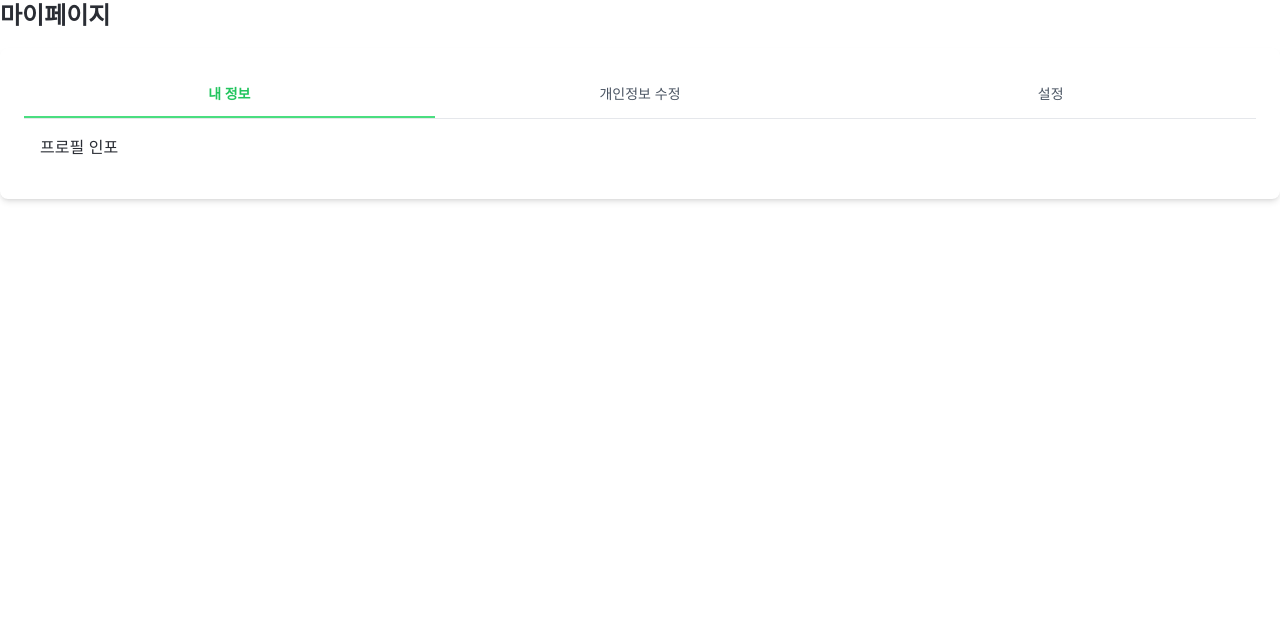
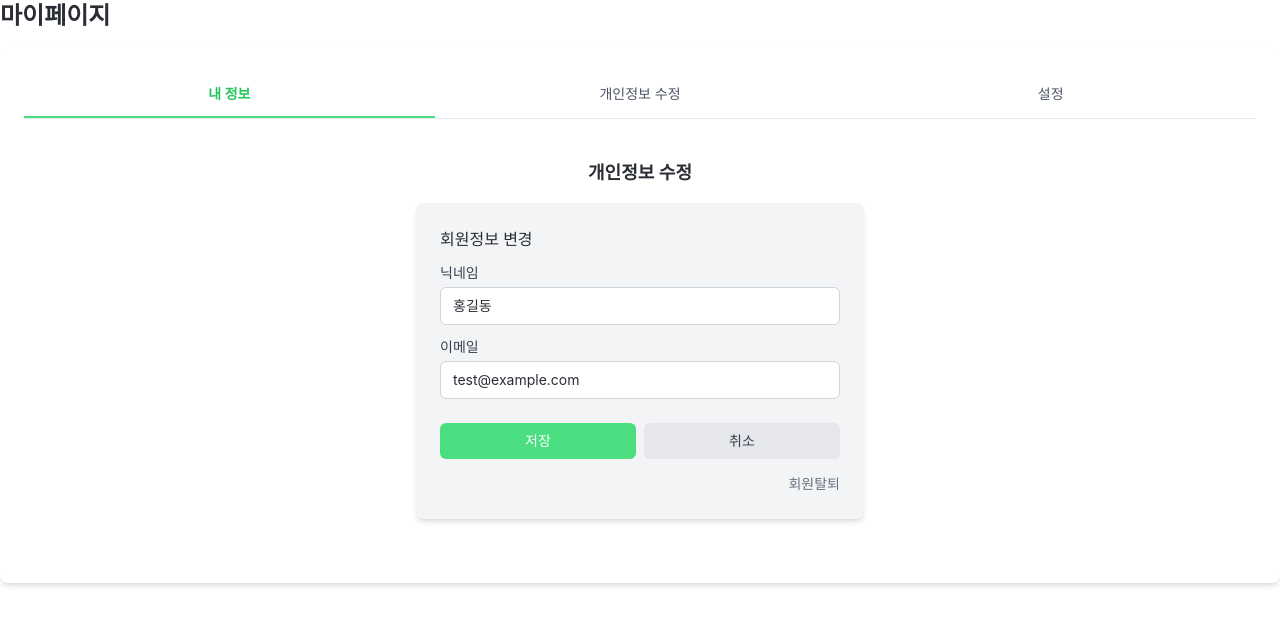
Before and after one commit to AhiamYeong/DGG, a React (Vite) app in the folder frontend/: page /mypage/info in a window 1280 px wide. Shown: the top 624 px of the page. Built offline with nearby package versions, Linux system fonts and the light colour scheme.

Commit message:
feat: 마이페이지 정적 페이지 구현

```diff
--- a/frontend/src/pages/mypage/ProfileEditPage.tsx
+++ b/frontend/src/pages/mypage/ProfileEditPage.tsx
@@ -1,9 +1,84 @@
 /** @format */
 
+import { useState } from "react";
+
+type Question = {
+  id: number;
+  text: string;
+};
+
+const questions: Question[] = [
+  { id: 1, text: "환승 지점까지 10분 이상 걸어도 괜찮은가요?" },
+  { id: 2, text: "추위에 강한가요?" },
+  { id: 3, text: "건조한 날보다 습한 날이 더 힘든가요?" },
+  { id: 4, text: "버스보다 지하철을 선호하시나요?" },
+  { id: 5, text: "평소에 운동을 하시나요?" },
+];
+
 export default function ProfileEditPage() {
+  const [answers, setAnswers] = useState<{ [key: number]: number }>({});
+
+  const handleSelect = (questionId: number, optionIndex: number) => {
+    setAnswers((prev) => ({ ...prev, [questionId]: optionIndex }));
+  };
+
+  const handleSave = () => {
+    console.log("저장된 답변:", answers);
+    // TODO: API 연동
+  };
+
+  const handleCancel = () => {
+    setAnswers({});
+  };
+
   return (
-    <div>
-      <div>프로필 에딧</div>
+    <div className="flex flex-col items-center p-6">
+      {/* 제목/설명 */}
+      <h2 className="text-lg font-semibold mb-2">피로 정보 수정</h2>
+      <p className="text-sm text-gray-500 mb-4">
+        어느 때 피로감을 느끼세요? <br />
+        답변은 피로도 계산에 사용돼요
+      </p>
+
+      {/* 질문 카드 */}
+      <div className="bg-gray-100 rounded-lg p-6 w-full max-w-md shadow-md space-y-6">
+        {questions.map((q) => (
+          <div key={q.id}>
+            <p className="mb-2 text-gray-800 text-sm">{q.text}</p>
+            <div className="flex gap-3">
+              {[1, 2, 3, 4, 5].map((num) => (
+                <button
+                  key={num}
+                  onClick={() => handleSelect(q.id, num)}
+                  className={`w-7 h-7 rounded-full border-2 flex items-center justify-center text-xs ${
+                    answers[q.id] === num
+                      ? "bg-green-400 border-green-400 text-white"
+                      : "border-gray-300 text-gray-400"
+                  }`}
+                >
+                  {num}
+                </button>
+              ))}
+            </div>
+          </div>
+        ))}
+      </div>
+
+      {/* 버튼 영역 */}
+      <div className="flex gap-2 mt-6 w-full max-w-md">
+        <button
+          onClick={handleSave}
+          className="flex-1 bg-green-400 text-white rounded-md py-2 text-sm font-medium hover:bg-green-500 transition"
+        >
+          저장
+        </button>
+        <button
+          onClick={handleCancel}
+          className="flex-1 bg-gray-200 text-gray-700 rounded-md py-2 text-sm font-medium hover:bg-gray-300 transition"
+        >
+          취소
+        </button>
+      </div>
     </div>
   );
 }
--- a/frontend/src/pages/mypage/ProfileInfoPage.tsx
+++ b/frontend/src/pages/mypage/ProfileInfoPage.tsx
@@ -1,9 +1,77 @@
 /** @format */
 
+import { useState } from "react";
+
 export default function ProfileInfoPage() {
+  const [nickname, setNickname] = useState("홍길동"); // 초기값 예시
+  const [email, setEmail] = useState("test@example.com");
+
+  const handleSave = () => {
+    console.log("저장:", { nickname, email });
+    // TODO: API 연동
+  };
+
+  const handleCancel = () => {
+    // TODO: 원래 값으로 되돌리기
+    console.log("취소");
+  };
+
   return (
-    <div>
-      <div>프로필 인포</div>
+    <div className="flex flex-col items-center p-6">
+      {/* 페이지 제목 */}
+      <h2 className="text-lg font-semibold mb-4">개인정보 수정</h2>
+
+      {/* 카드 */}
+      <div className="bg-gray-100 rounded-lg p-6 w-full max-w-md shadow-md">
+        <h3 className="font-medium mb-3">회원정보 변경</h3>
+
+        <div className="space-y-3">
+          {/* 닉네임 */}
+          <div>
+            <label className="block text-sm text-gray-700 mb-1">닉네임</label>
+            <input
+              type="text"
+              value={nickname}
+              onChange={(e) => setNickname(e.target.value)}
+              className="w-full border border-gray-300 rounded-md px-3 py-2 text-sm focus:outline-none focus:ring focus:ring-green-300"
+            />
+          </div>
+
+          {/* 이메일 */}
+          <div>
+            <label className="block text-sm text-gray-700 mb-1">이메일</label>
+            <input
+              type="email"
+              value={email}
+              onChange={(e) => setEmail(e.target.value)}
+              className="w-full border border-gray-300 rounded-md px-3 py-2 text-sm focus:outline-none focus:ring focus:ring-green-300"
+            />
+          </div>
+        </div>
+
+        {/* 버튼 영역 */}
+        <div className="flex gap-2 mt-6">
+          <button
+            onClick={handleSave}
+            className="flex-1 bg-green-400 text-white rounded-md py-2 text-sm font-medium hover:bg-green-500 transition"
+          >
+            저장
+          </button>
+          <button
+            onClick={handleCancel}
+            className="flex-1 bg-gray-200 text-gray-700 rounded-md py-2 text-sm font-medium hover:bg-gray-300 transition"
+          >
+            취소
+          </button>
+        </div>
+
+        {/* 회원탈퇴 */}
+        <div className="text-right mt-3">
+          <button className="text-sm text-gray-500 hover:underline">
+            회원탈퇴
+          </button>
+        </div>
+      </div>
     </div>
   );
 }
--- a/frontend/src/pages/mypage/SettingsPage.tsx
+++ b/frontend/src/pages/mypage/SettingsPage.tsx
@@ -1,8 +1,75 @@
 /** @format */
+
+import { useState } from "react";
+
 export default function SettingsPage() {
+  const [alarm, setAlarm] = useState(true);
+  const [sleepAlarm, setSleepAlarm] = useState(false);
+
+  const handleSave = () => {
+    console.log("저장된 설정:", { alarm, sleepAlarm });
+    // TODO: API 연동
+  };
+
+  const handleCancel = () => {
+    // 원래 상태로 복원하도록 구현 가능
+    setAlarm(true);
+    setSleepAlarm(false);
+  };
+
   return (
-    <div>
-      <div>세팅</div>
+    <div className="flex flex-col items-center p-6">
+      {/* 제목 */}
+      <h2 className="text-lg font-semibold mb-4">push 알람 설정</h2>
+
+      {/* 카드 */}
+      <div className="bg-gray-50 border rounded-lg p-4 w-full max-w-md shadow-sm space-y-3">
+        {/* 알림 */}
+        <div className="flex justify-between items-center bg-gray-100 rounded-md px-4 py-3">
+          <span className="text-gray-800 text-sm">알림</span>
+          <label className="relative inline-flex items-center cursor-pointer">
+            <input
+              type="checkbox"
+              className="sr-only peer"
+              checked={alarm}
+              onChange={(e) => setAlarm(e.target.checked)}
+            />
+            <div className="w-11 h-6 bg-gray-300 rounded-full peer peer-checked:bg-green-400 transition"></div>
+            <div className="absolute left-1 top-1 w-4 h-4 bg-white rounded-full transition peer-checked:translate-x-5"></div>
+          </label>
+        </div>
+
+        {/* 잠자기 시간 알림 */}
+        <div className="flex justify-between items-center bg-gray-100 rounded-md px-4 py-3">
+          <span className="text-gray-800 text-sm">잠자기 시간 알림</span>
+          <label className="relative inline-flex items-center cursor-pointer">
+            <input
+              type="checkbox"
+              className="sr-only peer"
+              checked={sleepAlarm}
+              onChange={(e) => setSleepAlarm(e.target.checked)}
+            />
+            <div className="w-11 h-6 bg-gray-300 rounded-full peer peer-checked:bg-green-400 transition"></div>
+            <div className="absolute left-1 top-1 w-4 h-4 bg-white rounded-full transition peer-checked:translate-x-5"></div>
+          </label>
+        </div>
+      </div>
+
+      {/* 버튼 */}
+      <div className="flex gap-2 mt-6 w-full max-w-md">
+        <button
+          onClick={handleSave}
+          className="flex-1 bg-green-400 text-white rounded-md py-2 text-sm font-medium hover:bg-green-500 transition"
+        >
+          저장
+        </button>
+        <button
+          onClick={handleCancel}
+          className="flex-1 bg-gray-200 text-gray-700 rounded-md py-2 text-sm font-medium hover:bg-gray-300 transition"
+        >
+          취소
+        </button>
+      </div>
     </div>
   );
 }
```
